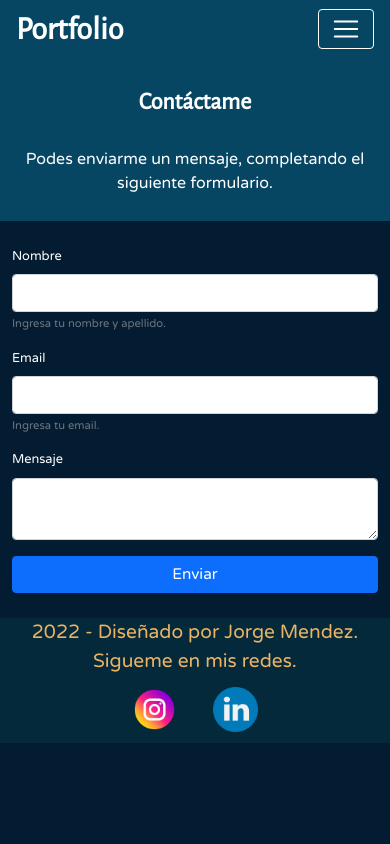
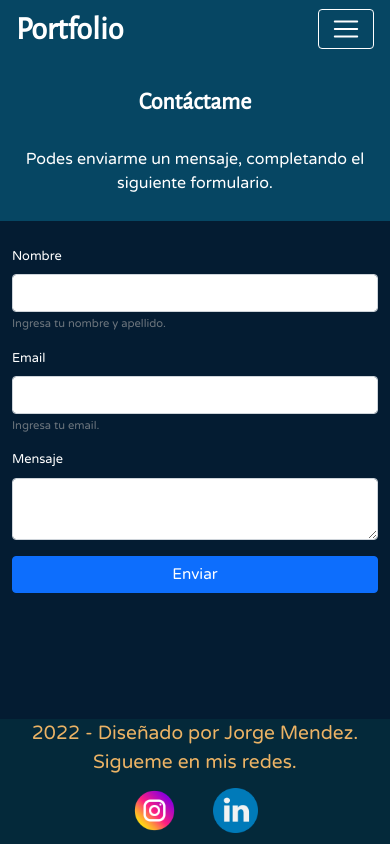
Before and after one commit to jorge088/portfolio-Mendez, a plain HTML site: page pages/contacto.html in a window 390 px wide. Drawn offline with nearby package versions, Linux system fonts and the light colour scheme.

Commit message:
arreglo de footer responsive

```diff
--- a/sass/_footer.scss
+++ b/sass/_footer.scss
@@ -3,6 +3,8 @@
     @include flex($direccion:column , $justifyCont:center);
     background-color: #04293A;
     font-size: 1rem;
+    position:absolute;
+    bottom: 0;
     width: 100%;
     &__text{
         @include text_font($fontSize:1.2em,$textAlign:center);
--- a/sass/style.scss
+++ b/sass/style.scss
@@ -19,6 +19,9 @@ html{
     font-size: 16px;
     body{
         background-color: $azul-base;
+        position: relative;
+        padding-bottom: 124.8px;
+        min-height: 100vh;
     }
 }
 
```
Also changed, not shown: css/style.css, 1 other file.
